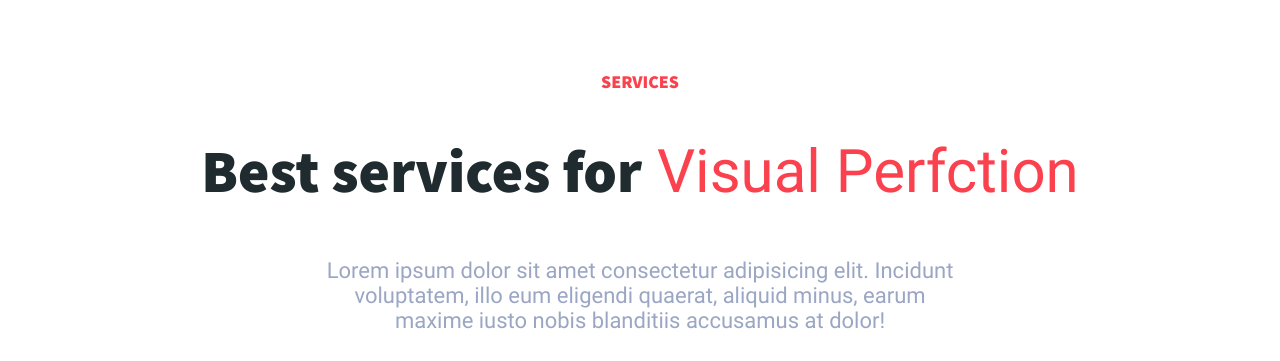
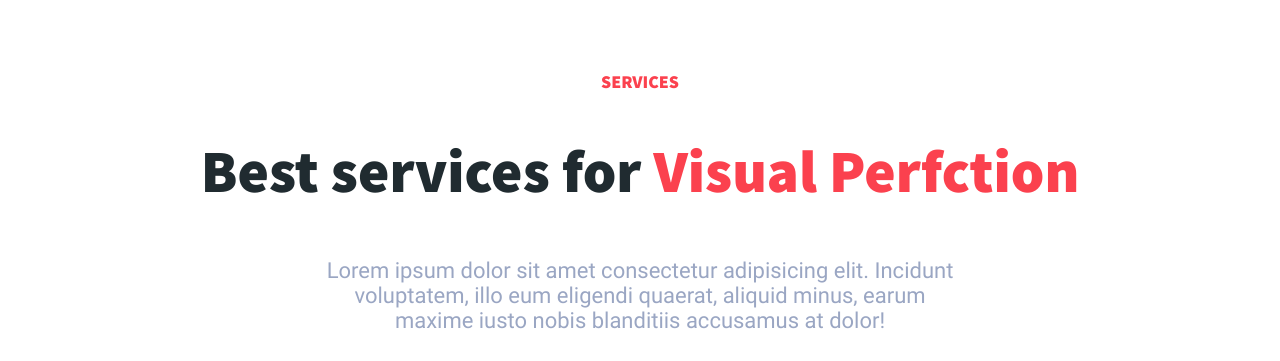
Before and after one commit to kamilistok/kamilistok.github.io, a plain HTML site: page index.html in a window 1280 px wide. Shown: the part 1180-1541 px from the top of the page. Drawn offline with Linux system fonts and the light colour scheme.

Commit message:
poprawki

```diff
--- a/css/services.css
+++ b/css/services.css
@@ -44,6 +44,7 @@
 
 .text-color {
     color: #fb414e;
+    font-family: Source Sans Pro;
 }
 
 
```
